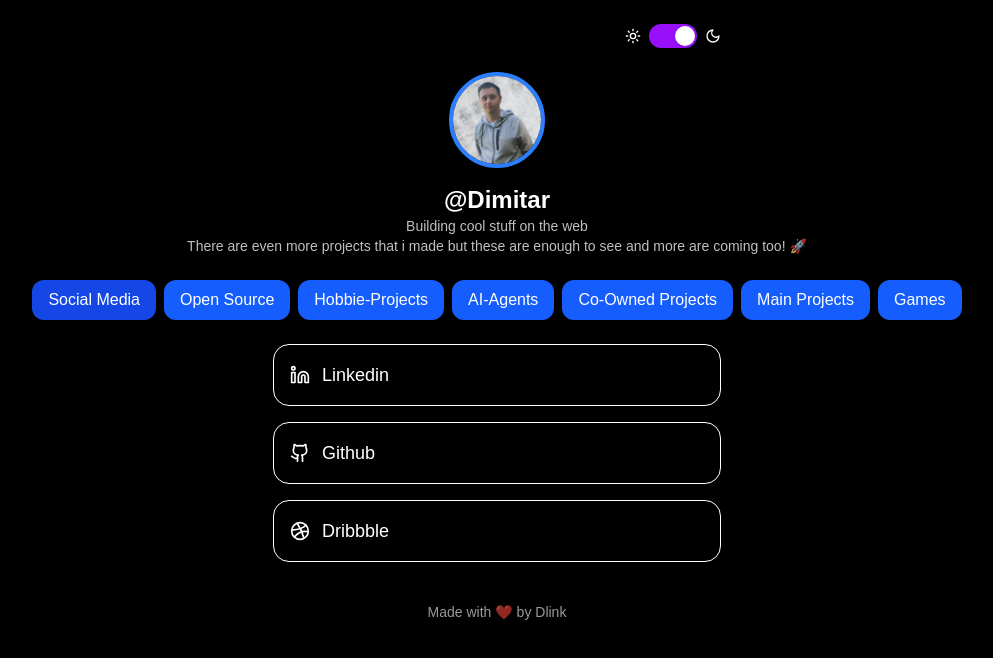
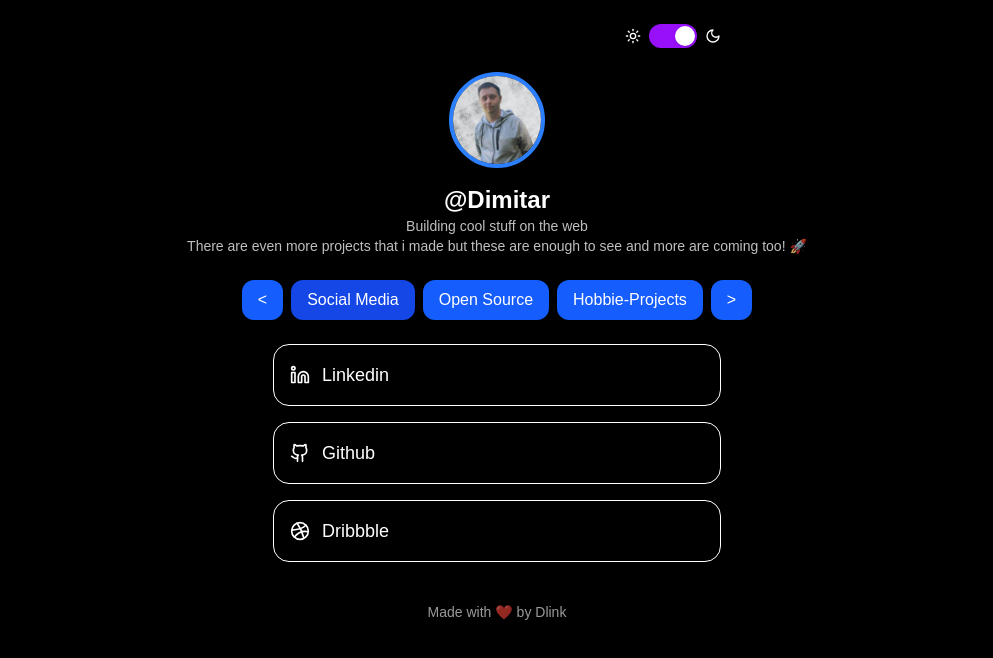
Before and after one commit to DimitarHristovski/Dlink, a Next.js app: page / in a window 1280 px wide. Shown: the top 658 px of the page, without its empty margins (143-1136 px from the left). Built offline with nearby package versions, Linux system fonts and the light colour scheme.

Commit message:
organize things

```diff
--- a/src/Data/ProjectData.ts
+++ b/src/Data/ProjectData.ts
@@ -0,0 +1,108 @@
+export const linkGroups: Record<string, { title: string; url: string }[]> = {
+  aiagents: [
+    {
+      title: "Coming Soon...",
+      url: "",
+    },
+  ],
+
+  games: [
+    {
+      title: "Car Race",
+      url: "https://car-race-game-opal.vercel.app/",
+    },
+    {
+      title: "Coming Soon...",
+      url: "",
+    },
+  ],
+  social: [
+    {
+      title: "Linkedin",
+      url: "https://linkedin.com/in/dimitar-hristovski-1711a9163",
+    },
+    {
+      title: "Github",
+      url: "https://github.com/DimitarHristovski",
+    },
+    {
+      title: "Dribbble",
+      url: "https://dribbble.com/DimitarHristovski",
+    },
+  ],
+  openSource: [
+    {
+      title: "LearnHub",
+      url: "https://learnhub.mk/",
+    },
+  ],
+  coOwned: [
+    { title: "Grillschulle", url: "" },
+    {
+      title: "Vesna-Dent",
+      url: "https://github.com/DimitarHristovski/vesna-dent",
+    },
+    {
+      title: "Coming Soon...",
+      url: "",
+    },
+  ],
+  hobbieProjects: [
+    { title: "Furwood", url: "https://furwood-e-store.vercel.app/" },
+    {
+      title: "COZA STORE",
+      url: "https://clothes-store-inky-pi.vercel.app/",
+    },
+
+    {
+      title: "Portofolio(Competition)",
+      url: "https://assignment-two-portfolio.vercel.app/#",
+    },
+    {
+      title: "Igraliste",
+      url: "https://igraliste-one.vercel.app/",
+    },
+    {
+      title: "EduCenter",
+      url: "https://github.com/DimitarHristovski/EduCenter",
+    },
+
+    {
+      title: "Architecture",
+      url: "https://github.com/DimitarHristovski/Architecture",
+    },
+
+    {
+      title: "Restaurant",
+      url: "https://github.com/DimitarHristovski/FoodRestaurant",
+    },
+    {
+      title: "Coming Soon...",
+      url: "",
+    },
+  ],
+  main: [
+    {
+      title: "My Portfolio",
+      url: "https://my-portfolio-git-main-dimitarhristovskis-projects.vercel.app/",
+    },
+    {
+      title: "My Blog",
+      url: "https://my-portfolio-git-main-dimitarhristovskis-projects.vercel.app/",
+    },
+    {
+      title: "Coming Soon...",
+      url: "",
+    },
+  ],
+};
+
+export const tabNames = {
+  social: "Social Media",
+  openSource: "Open Source",
+  hobbieProjects: "Hobbie-Projects",
+  aiagents: "AI-Agents",
+  coOwned: "Co-Owned Projects",
+  main: "Main Projects",
+  games: "Games",
+};
--- a/src/app/page.tsx
+++ b/src/app/page.tsx
@@ -4,6 +4,7 @@
 import { Card, CardContent } from "./../components/card/card";
 import { Switch } from "../components/switch/switch";
 import { Sun, Moon } from "lucide-react";
+import { linkGroups, tabNames } from "@/Data/ProjectData";
 import {
   Linkedin,
   Dribbble,
@@ -17,6 +18,7 @@
 export default function Dlink() {
   const [darkMode, setDarkMode] = useState(true);
   const [activeTab, setActiveTab] = useState("social");
+  const [tabIndex, setTabIndex] = useState(0);
 
   const LinkIcon = ({ link }: { link: string }) => {
     if (link.includes("My Portfolio")) return <User className="w-5 h-5" />;
@@ -40,115 +42,16 @@
     return null;
   };
 
-  const linkGroups: Record<string, { title: string; url: string }[]> = {
-    aiagents: [
-      {
-        title: "Coming Soon...",
-        url: "",
-      },
-    ],
+  const tabKeys = Object.keys(tabNames);
+  const visibleTabs = tabKeys.slice(tabIndex, tabIndex + 3);
 
-    games: [
-      {
-        title: "Car Race",
-        url: "https://car-race-game-opal.vercel.app/",
-      },
-      {
-        title: "Coming Soon...",
-        url: "",
-      },
-    ],
-    social: [
-      {
-        title: "Linkedin",
-        url: "https://linkedin.com/in/dimitar-hristovski-1711a9163",
-      },
-      {
-        title: "Github",
-        url: "https://github.com/DimitarHristovski",
-      },
-      {
-        title: "Dribbble",
-        url: "https://dribbble.com/DimitarHristovski",
-      },
-    ],
-    openSource: [
-      {
-        title: "LearnHub",
-        url: "https://learnhub.mk/",
-      },
-    ],
-    coOwned: [
-      { title: "Grillschulle", url: "" },
-      {
-        title: "Vesna-Dent",
-        url: "https://github.com/DimitarHristovski/vesna-dent",
-      },
-      {
-        title: "Coming Soon...",
-        url: "",
-      },
-    ],
-    hobbieProjects: [
-      { title: "Furwood", url: "https://furwood-e-store.vercel.app/" },
-      {
-        title: "COZA STORE",
-        url: "https://clothes-store-inky-pi.vercel.app/",
-      },
-
-      {
-        title: "Portofolio(Competition)",
-        url: "https://assignment-two-portfolio.vercel.app/#",
-      },
-      {
-        title: "Igraliste",
-        url: "https://igraliste-one.vercel.app/",
-      },
-      {
-        title: "EduCenter",
-        url: "https://github.com/DimitarHristovski/EduCenter",
-      },
-
-      {
-        title: "Architecture",
-        url: "https://github.com/DimitarHristovski/Architecture",
-      },
-
-      {
-        title: "Restaurant",
-        url: "https://github.com/DimitarHristovski/FoodRestaurant",
-      },
-      {
-        title: "Coming Soon...",
-        url: "",
-      },
-    ],
-    main: [
-      {
-        title: "My Portfolio",
-        url: "https://my-portfolio-git-main-dimitarhristovskis-projects.vercel.app/",
-      },
-      {
-        title: "My Blog",
-        url: "https://my-portfolio-git-main-dimitarhristovskis-projects.vercel.app/",
-      },
-      {
-        title: "Coming Soon...",
-        url: "",
-      },
-    ],
+  const nextTabs = () => {
+    setTabIndex((prev) => (prev + 3 < tabKeys.length ? prev + 1 : prev));
   };
 
-  const tabNames = {
-    social: "Social Media",
-    openSource: "Open Source",
-    hobbieProjects: "Hobbie-Projects",
-    aiagents: "AI-Agents",
-    coOwned: "Co-Owned Projects",
-    main: "Main Projects",
-    games: "Games",
+  const prevTabs = () => {
+    setTabIndex((prev) => (prev - 1 >= 0 ? prev - 1 : 0));
   };
-
   return (
     <div
       className={`${
@@ -177,9 +80,10 @@
         </p>
       </div>
 
-      <div className="mt-6 flex justify-center gap-2 flex-wrap">
-        {Object.keys(tabNames).map((key) => {
-          return (
+      <div className="mt-6 flex items-center gap-2">
+        <Button onClick={prevTabs}>&lt;</Button>
+        <div className="flex gap-2 flex-wrap">
+          {visibleTabs.map((key) => (
             <Button
               key={key}
               className={`${activeTab === key ? "bg-blue-700" : "bg-blue-500"}`}
@@ -187,8 +91,9 @@
             >
               {tabNames[key as keyof typeof tabNames]}
             </Button>
-          );
-        })}
+          ))}
+        </div>
+        <Button onClick={nextTabs}>&gt;</Button>
       </div>
 
       <div className="mt-6 w-full max-w-md space-y-4">
--- a/src/components/buttons/button.tsx
+++ b/src/components/buttons/button.tsx
@@ -9,7 +9,7 @@
   return (
     <button
       className={cn(
-        "px-4 py-2 rounded-xl font-medium bg-blue-600 text-white hover:bg-blue-700 transition",
+        "px-4 py-2  rounded-xl font-medium bg-blue-600 text-white hover:bg-blue-700 transition",
         className
       )}
       {...props}
```
Also changed, not shown: src/interfaces/db.tsx (added).
